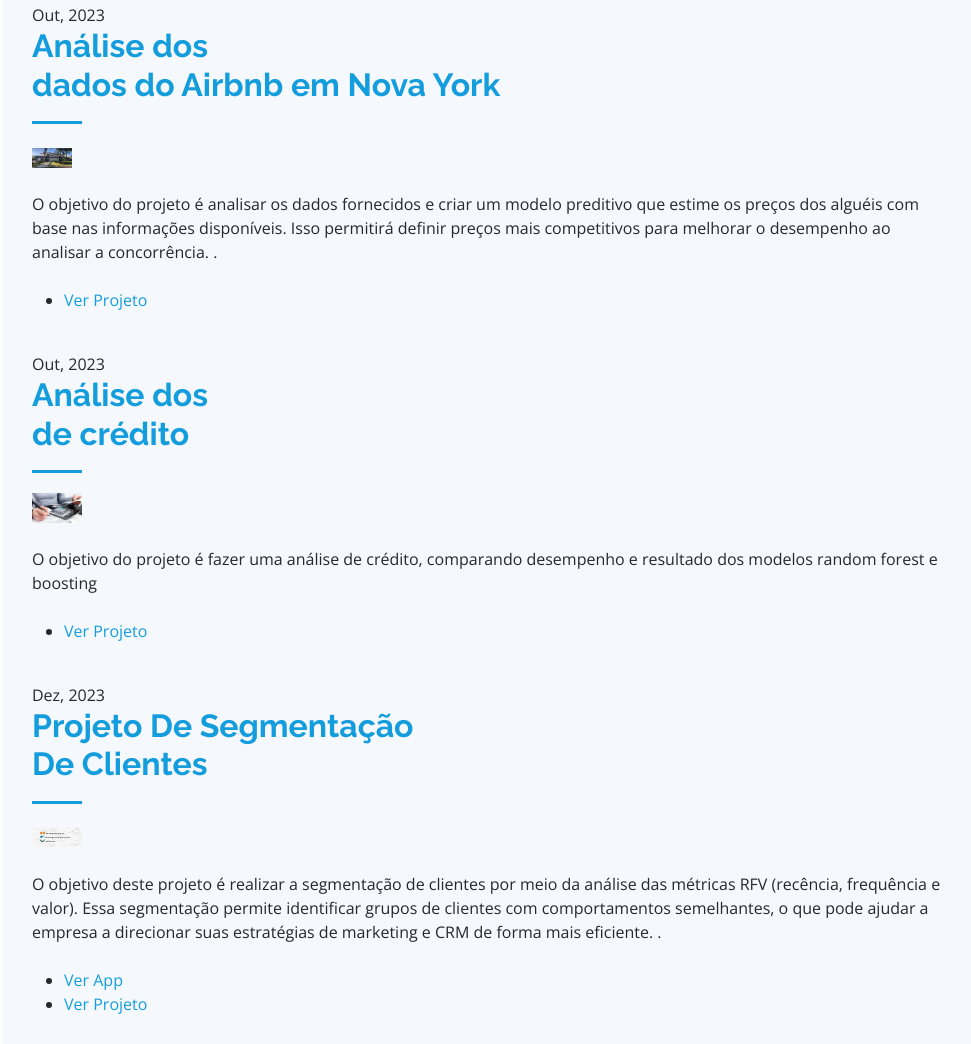
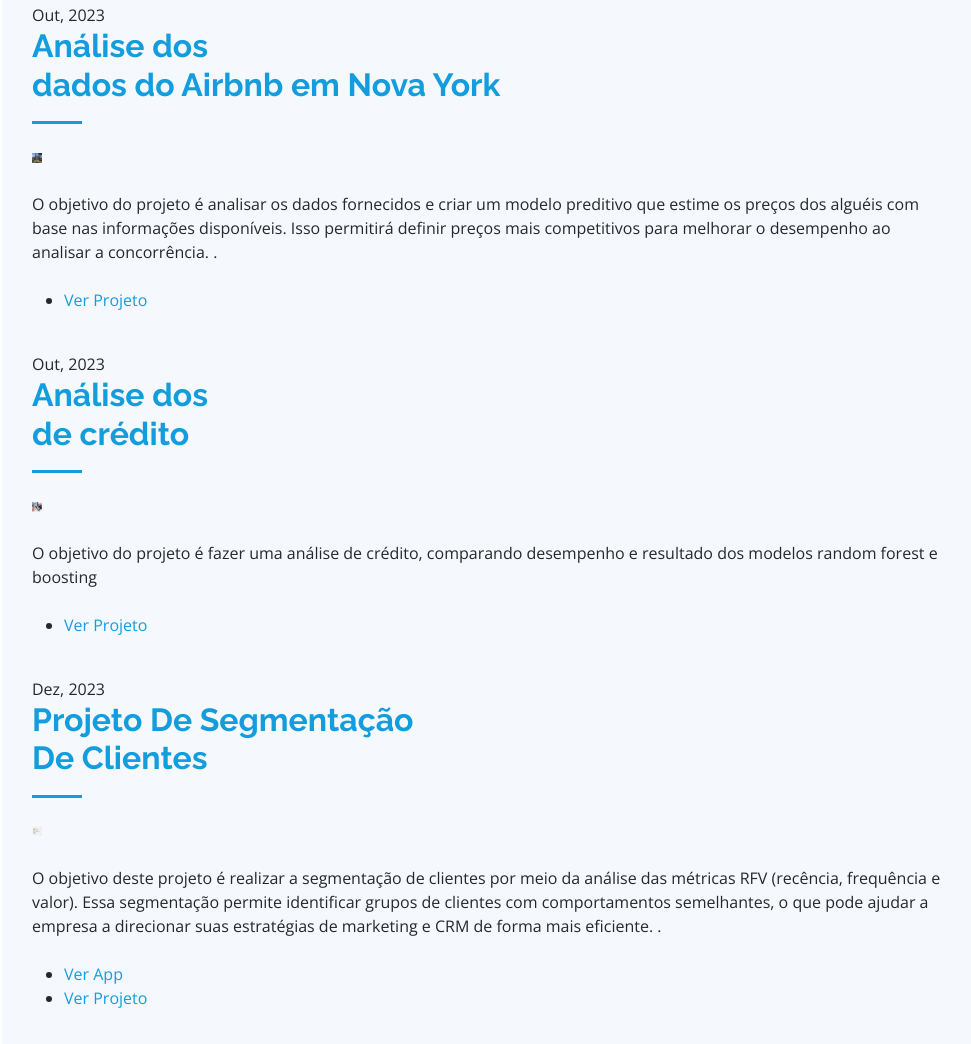
Before and after one commit to arsnfreitas/portfolio-artur, a plain HTML site: page index.html in a window 1280 px wide. Shown: the part 2919-3963 px from the top of the page, without its empty margins (298-1269 px from the left). Drawn offline with nearby package versions, Linux system fonts and the light colour scheme; files whose address does not match are found by name.

Commit message:
Add files via upload

```diff
--- a/index.html
+++ b/index.html
@@ -152,7 +152,7 @@
                 <h2><a href="#">Análise dos <br>
                   dados do Airbnb em Nova York</a></h2>
               </header>
-              <a href="https://github.com/arsnfreitas/alugueis-nova-york-regressao-linear-e-arvore-de-decisao" class="image fit"><img src="assets/img/resized/airbnb_ny.jpg" alt=""height = "20" width = "40"></a>
+              <a href="https://github.com/arsnfreitas/alugueis-nova-york-regressao-linear-e-arvore-de-decisao" class="image fit"><img src="assets/img/resized/airbnb_ny.jpg" alt=""height = "10" width = "10"></a>
               <p><br/>O objetivo do projeto é analisar os dados fornecidos e criar um modelo preditivo que estime os preços dos alguéis com base nas informações disponíveis. Isso permitirá definir preços mais competitivos para melhorar o desempenho ao analisar a concorrência.										.
               </p><br/>
               <ul class="actions special">
@@ -166,7 +166,7 @@
                 <h2><a href="#">Análise dos <br>
                   de crédito</a></h2>
               </header>
-              <a href="https://github.com/arsnfreitas/analise-de-credito-avancada-random-forest-XGBoost" class="image fit"><img src="assets/img/resized/credito.jpg" alt="" height = "30" width = "50"></a>
+              <a href="https://github.com/arsnfreitas/analise-de-credito-avancada-random-forest-XGBoost" class="image fit"><img src="assets/img/resized/credito.jpg" alt="" height = "10" width = "10"></a>
               <p><br/>O objetivo do projeto é fazer uma análise de crédito, comparando desempenho e resultado dos modelos random forest e boosting
               </p><br/>
               <ul class="actions special">
@@ -180,7 +180,7 @@
                 <h2><a href="#">Projeto De Segmentação <br>
                   De Clientes</a></h2>
               </header>
-              <a href="https://github.com/arsnfreitas/analise-RFV" class="image fit"><img src="assets/img/resized/RFV2.jpg" alt="" height = "20" width = "50"></a>
+              <a href="https://github.com/arsnfreitas/analise-RFV" class="image fit"><img src="assets/img/resized/RFV2.jpg" alt="" height = "10" width = "10"></a>
               <p><br/>O objetivo deste projeto é realizar a segmentação de clientes por meio da análise das métricas RFV (recência, frequência e valor). Essa segmentação permite identificar grupos de clientes com comportamentos semelhantes, o que pode ajudar a empresa a direcionar suas estratégias de marketing e CRM de forma mais eficiente.										.
               </p><br/>
               <ul class="actions special">
```
